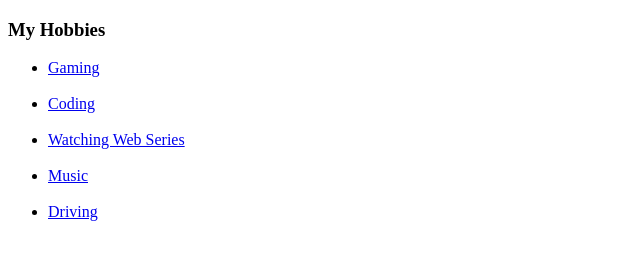
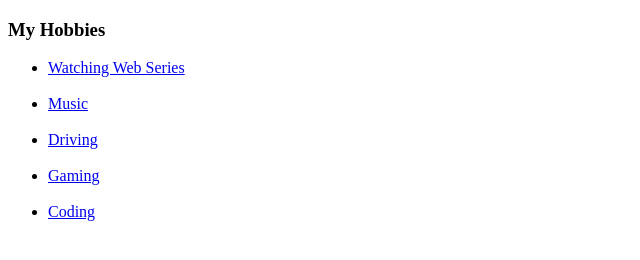
Before and after one commit to Khaleeq3/Practise-Web-Site, a plain HTML site: page Hobbies.html in a window 1280 px wide. Shown: the whole page, without its empty margins (0-640 px from the left). Drawn offline with Linux system fonts and the light colour scheme.

Commit message:
Update Hobbies.html

```diff
--- a/Hobbies.html
+++ b/Hobbies.html
@@ -7,13 +7,11 @@
   <body>
     <h3>My Hobbies</h3>
     <ul>
+      <li><a href="https://www.instagram.com/reel/Cg6ue5nINEQ/?igshid=YmMyMTA2M2Y=">Watching Web Series</a> </li><br>
+      <li><a href="https://www.instagram.com/reel/CfQzf8DgRx5/?igshid=YmMyMTA2M2Y=">Music</a> </li><br>
+      <li><a href="https://www.instagram.com/reel/ChKchiqFoan/?igshid=YmMyMTA2M2Y=">Driving</a></li><br>
       <li><a href="https://youtu.be/1O6Qstncpnc">Gaming</a></li><br>
       <li><a href="https://youtu.be/3VQCzEiVVDc">Coding</a></li><br>
-      <li><a href="https://www.instagram.com/reel/Cg6ue5nINEQ/?igshid=YmMyMTA2M2Y=">Watching Web Series</a> </li><br>
-      <li><a href="https://www.instagram.com/reel/CfQzf8DgRx5/?igshid=YmMyMTA2M2Y=">Music</a> </li><br>
-      <li><a href="https://www.instagram.com/reel/ChKchiqFoan/?igshid=YmMyMTA2M2Y=">Driving</a></li>
     </ul>
-
-
   </body>
 </html>
```
